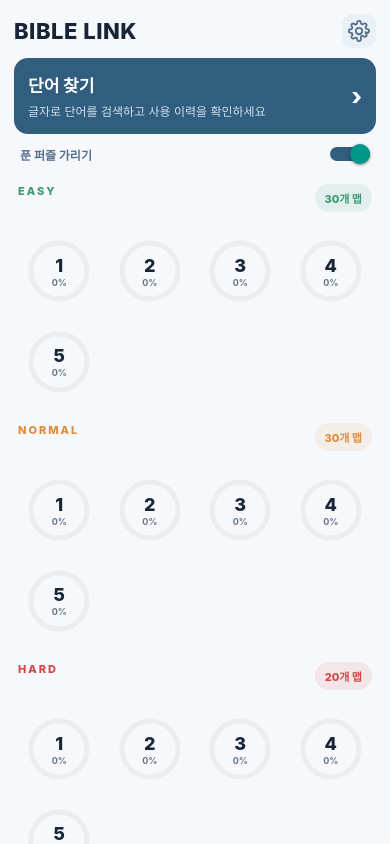
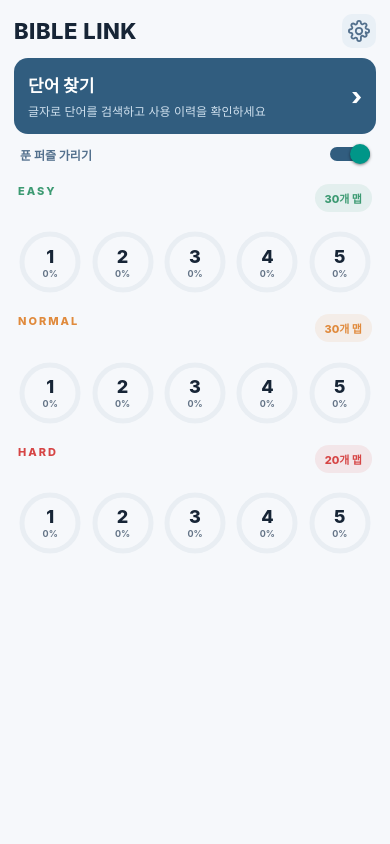
Before and after one commit to chu-rit/bibleLink, a React Native app: screen / in a window 390 px wide. Built offline with nearby package versions, Linux system fonts and the light colour scheme.

Commit message:
Remove 4-column grid for small screens, revert to 5 columns for all screen sizes

```diff
--- a/MapSelectScreen.js
+++ b/MapSelectScreen.js
@@ -85,7 +85,7 @@ export default function MapSelectScreen({ maps, progressByMap, onSelect, onWordS
     const solvedCount = sectionMaps.filter((map) => getPercent(map) === 100).length;
     const revealCount = Math.min(5 + solvedCount, sectionMaps.length);
     const revealedMaps = sectionMaps.slice(0, revealCount);
-    const columns = isSmallScreen ? 4 : 5;
+    const columns = 5;
     return (
       <View>
         <View style={styles.sectionHeader}>
```
